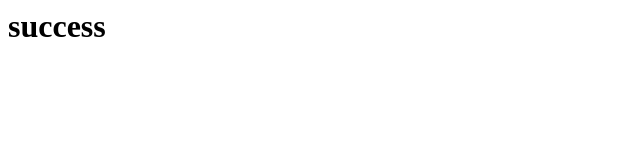
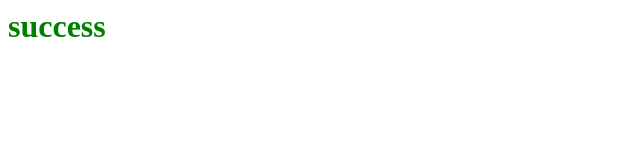
Before and after one commit to RajasreeA/myAssignment, a plain HTML site: page index.html in a window 1280 px wide. Shown: the full height of the page, 0-640 px from the left. Drawn offline with Linux system fonts and the light colour scheme.

Commit message:
Update index.html

```diff
--- a/index.html
+++ b/index.html
@@ -3,6 +3,6 @@
 <title>title</title>
 </head>
 <body>
-<h1>success</h1>
+<h1 style="color:green">success</h1>
 </body>
 </html>
```
